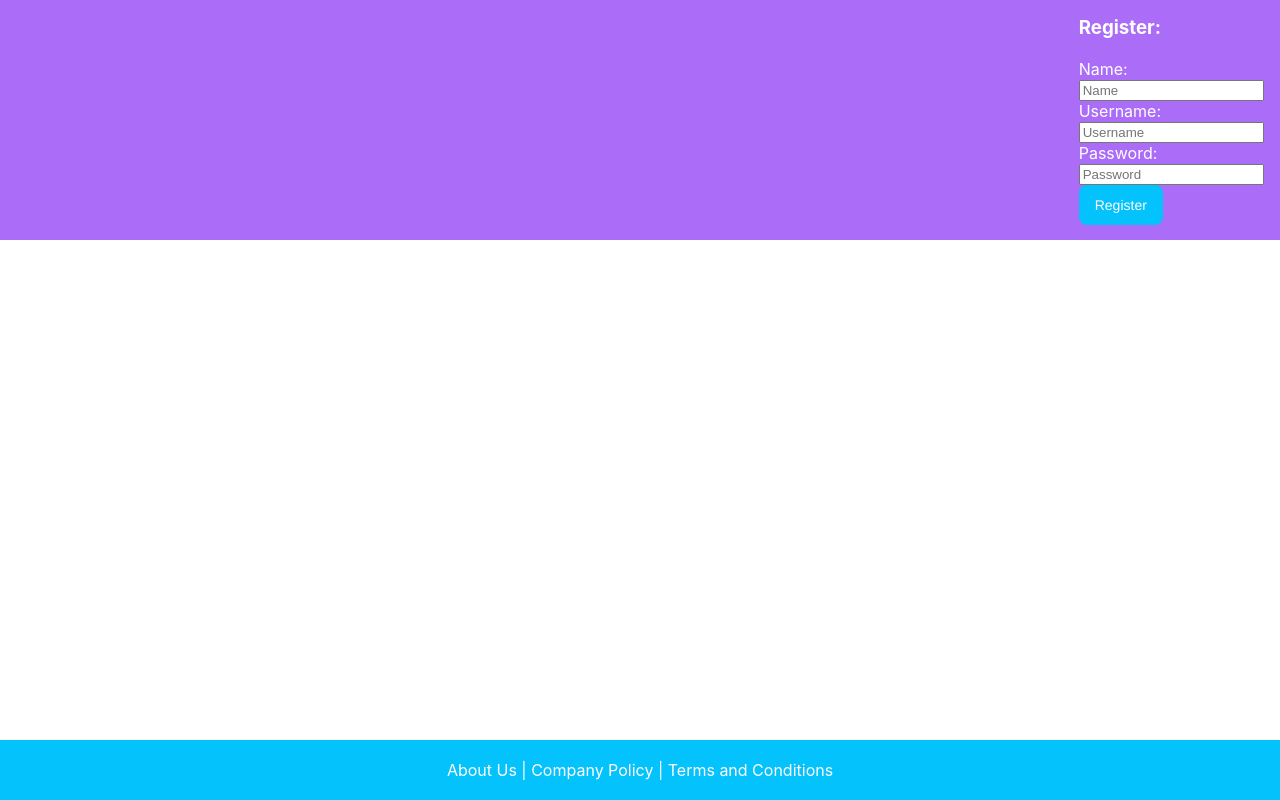
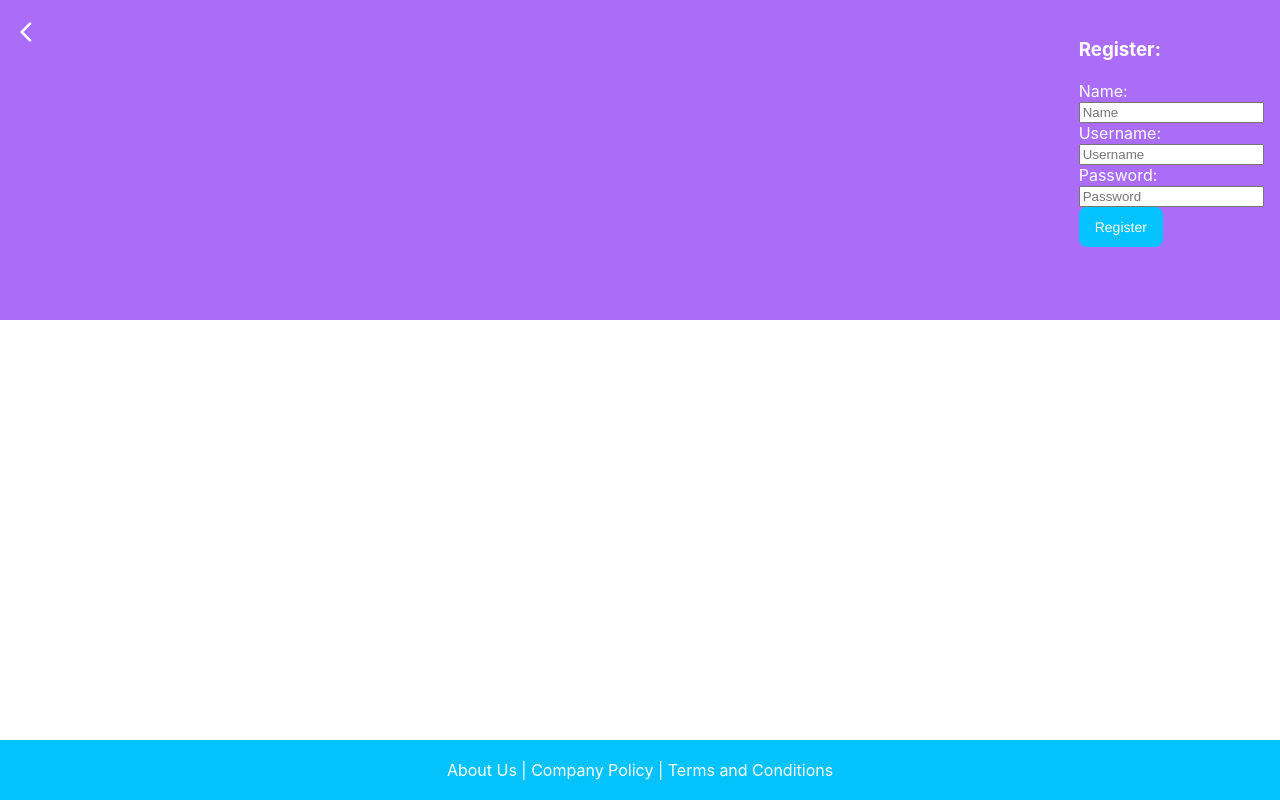
Before and after one commit to genady213/chatter-frontend, a React (Create React App) app in the folder chatter-app/: page /Register in a window 1280 px wide. Built offline with nearby package versions, Linux system fonts and the light colour scheme.

Commit message:
Fixed the register page, and added some css text

```diff
--- a/chatter-app/src/pages/LoginPage/LoginPage.css
+++ b/chatter-app/src/pages/LoginPage/LoginPage.css
@@ -1,7 +1,7 @@
 .login-top-container{
     display:flex;
     width:100%;
-    height: 15rem;
+    height: 20rem;
     background-color: var(--onlyfriends-purple);
     color: white;
 
--- a/chatter-app/src/pages/LoginPage/RegisterPage.css
+++ b/chatter-app/src/pages/LoginPage/RegisterPage.css
@@ -1,7 +1,7 @@
-.login-top-container{
+.register-top-container{
     display:flex;
     width:100%;
-    height: 15rem;
+    height: 20rem;
     background-color: var(--onlyfriends-purple);
     color: white;
 
@@ -9,7 +9,7 @@
 
 
 
-.login-form-container{
+.register-form-container{
     display:flex;
     flex-direction: row;
     justify-content: center;
@@ -52,3 +52,20 @@
 .register-button:focus {
     background-color: #4c98e6;
 }
+
+.arrow{
+    display: flex;
+    align-items: top;
+    margin-top: 20px;
+    margin-left: 20px;
+}
+
+.arrow > .MuiSvgIcon-root:hover {
+    cursor: pointer;
+}
+
+.error-user{
+    visibility: hidden;
+    color: red;
+    font-size: small;
+}
--- a/chatter-app/src/pages/LoginPage/RegisterPage.js
+++ b/chatter-app/src/pages/LoginPage/RegisterPage.js
@@ -9,8 +9,7 @@ import {
   Navigate,
   useNavigate,
 } from 'react-router-dom';
-import CreateIcon from '@mui/icons-material/Create';
-import CommentIcon from '@mui/icons-material/Comment';
+import ArrowBackIosIcon from '@mui/icons-material/ArrowBackIos';
 import axios from '../../axios';
 
 export function RegisterPage() {
@@ -24,19 +23,28 @@ export function RegisterPage() {
   };
 
   async function sendData(name, user, pass) {
+    var theans = "";
     const req = await axios.post('/user/signup', {"name":name,"username":user,"password":pass})
     .then((response) => {
       console.log(response);
+      theans = response.data.message;
+    return theans;
     }, (error) => {
       console.log(error);
     });
+    return theans;
   }
 
 
   return (
-    <div className="login-top-container">
-      <div className="login-form-container">
-        <form className="login-form">
+    <div className="register-top-container">
+      <div className="arrow"
+      onClick={() => {
+        routeChange()
+      }}>
+      <ArrowBackIosIcon/></div>
+      <div className="register-form-container">
+        <form className="register-form">
           <h3>Register:</h3>
           <br></br>
           <label htmlFor="name">Name:</label>
@@ -50,15 +58,21 @@ export function RegisterPage() {
           <br></br>
           <button
             className="register-button"
-            type="submit"
+            type="button"
             value="Submit"
-            onClick={() => {
-              routeChange();
-              sendData(myname.current.value,myuser.current.value,mypass.current.value);
+            onClick={async() => {
+              const theToken = await sendData(myname.current.value,myuser.current.value,mypass.current.value);
+              if(theToken == "Success"){
+                routeChange();}else{
+                 document.getElementById("error").style.visibility = 'visible';
+               }
             }}
           >
             Register
           </button>
+          <div
+          id = "error"
+          className="error-user">Error Creating Account</div>
           <br></br>
         </form>
       </div>
```
